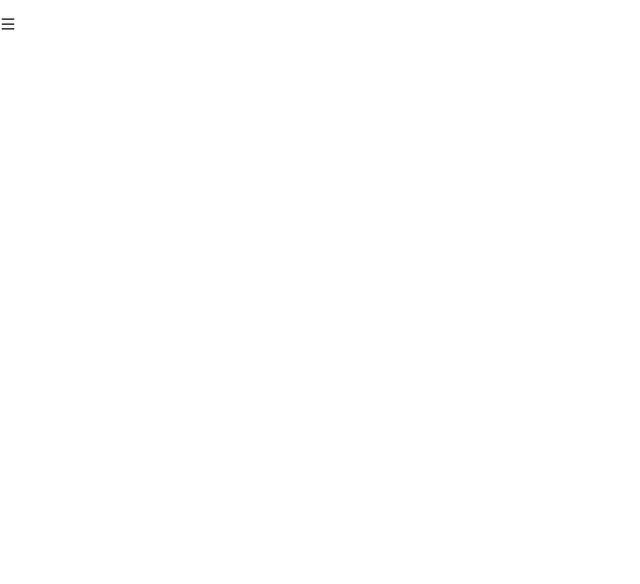
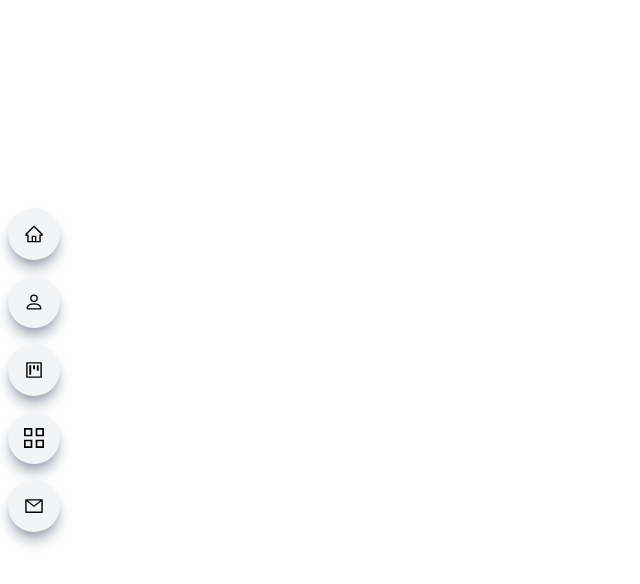
Before and after one commit to christiantegene/portfolio, a React (Vite) app: page / in a window 1280 px wide. Shown: the top 584 px of the page, without its empty margins (0-640 px from the left). Built offline with nearby package versions, Linux system fonts and the light colour scheme.

Commit message:
Mobile responsive Navbar done

```diff
--- /dev/null
+++ b/src/components/Home.jsx
@@ -0,0 +1,11 @@
+import React from 'react'
+
+const Home = () => {
+    return (
+        <div id='home'>
+
+        </div>
+    )
+}
+
+export default Home
--- a/src/components/Sidenav.jsx
+++ b/src/components/Sidenav.jsx
@@ -1,17 +1,68 @@
 import React, {useState} from 'react'
-import {AiOutlineMenu} from 'react-icons/ai'
+import {AiOutlineHome, AiOutlineMenu, AiOutlineProject, AiOutlineMail} from 'react-icons/ai'
+import {BsPerson} from 'react-icons/bs'
+import {GrProjects} from 'react-icons/gr'
 
 const Sidenav = () => {
-
     const [nav, setNav] = useState(false)
     const handleNav = () => {
         setNav(!nav);
-    }
+    };
+
     return (
-        <div>
-            <AiOutlineMenu className='absolute top-4 '/>
+        <div >
+            <AiOutlineMenu onClick={handleNav} className='absolute top-4 right-4 z-[99] md:hidden'/>
+            {
+                nav ? (
+                    <div className='fixed w-full h-screen bg-white/90 flex flex-col justify-center items-center z-20'>
+                        <a href="#home" className='w-[75%] flex justify-center items-center rounded-full shadow-lg bg-gray-100 shadow-gray-400 m-2 p-4 cursor-pointer hover:scale-110 ease-in duration-200'>
+                            <AiOutlineHome size={20} />
+                            <span className='pl-4'>Home</span>
+                        </a>
+                        <a href="#about" className='w-[75%] flex justify-center items-center rounded-full shadow-lg bg-gray-100 shadow-gray-400 m-2 p-4 cursor-pointer hover:scale-110 ease-in duration-200'>
+                            <BsPerson size={20} />
+                            <span className='pl-4'>About Me</span>
+                        </a>
+                        <a href="#skills" className='w-[75%] flex justify-center items-center rounded-full shadow-lg bg-gray-100 shadow-gray-400 m-2 p-4 cursor-pointer hover:scale-110 ease-in duration-200'>
+                            <AiOutlineProject size={20} />
+                            <span className='pl-4'>Skills</span>
+                        </a>
+                        <a href="#projects" className='w-[75%] flex justify-center items-center rounded-full shadow-lg bg-gray-100 shadow-gray-400 m-2 p-4 cursor-pointer hover:scale-110 ease-in duration-200'>
+                            <GrProjects size={20} />
+                            <span className='pl-4'>Projects</span>
+                        </a>
+                        <a href="#contact" className='w-[75%] flex justify-center items-center rounded-full shadow-lg bg-gray-100 shadow-gray-400 m-2 p-4 cursor-pointer hover:scale-110 ease-in duration-200'>
+                            <AiOutlineMail size={20} />
+                            <span className='pl-4'>Contact Me</span>
+                        </a>
+                    </div>
+                ): (
+                    ''
+                )
+            }
+
+            <div className='md:block hidden fixed top-[25%] z-10'>
+                <div className='flex flex-col'>
+                    <a href="#home" className='rounded-full shadow-lg bg-gray-100 shadow-gray-400 m-2 p-4 cursor-pointer hover:scale-110 ease-in duration-300 '>
+                                <AiOutlineHome size={20} />
+                    </a>
+                    <a href="#about" className='rounded-full shadow-lg bg-gray-100 shadow-gray-400 m-2 p-4 cursor-pointer hover:scale-110 ease-in duration-300 '>
+                                <BsPerson size={20} />
+                    </a>
+                    <a href="#skills" className='rounded-full shadow-lg bg-gray-100 shadow-gray-400 m-2 p-4 cursor-pointer hover:scale-110 ease-in duration-300 '>
+                                <AiOutlineProject size={20} />
+                    </a>
+                    <a href="#projects" className='rounded-full shadow-lg bg-gray-100 shadow-gray-400 m-2 p-4 cursor-pointer hover:scale-110 ease-in duration-300 '>
+                                <GrProjects size={20} />
+                    </a>
+                    <a href="#contact" className='rounded-full shadow-lg bg-gray-100 shadow-gray-400 m-2 p-4 cursor-pointer hover:scale-110 ease-in duration-300 '>
+                                <AiOutlineMail size={20} />
+                    </a>
+                </div>
+            </div>
+
         </div>
-    )
-}
+    );
+};
 
 export default Sidenav
```
